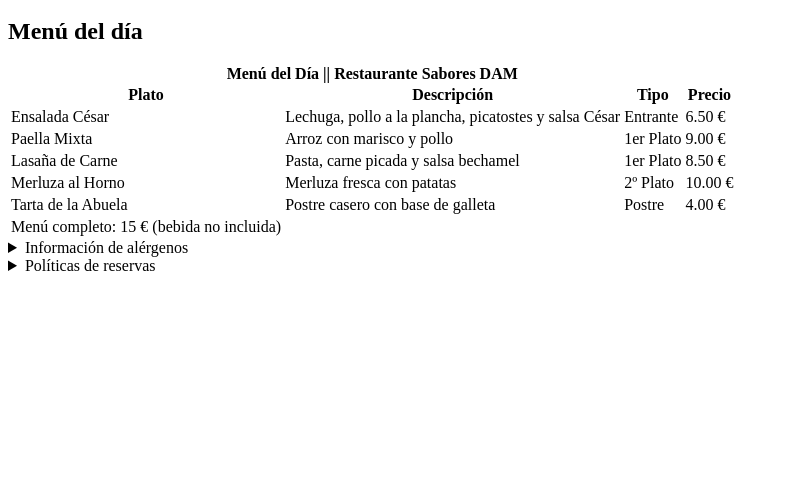
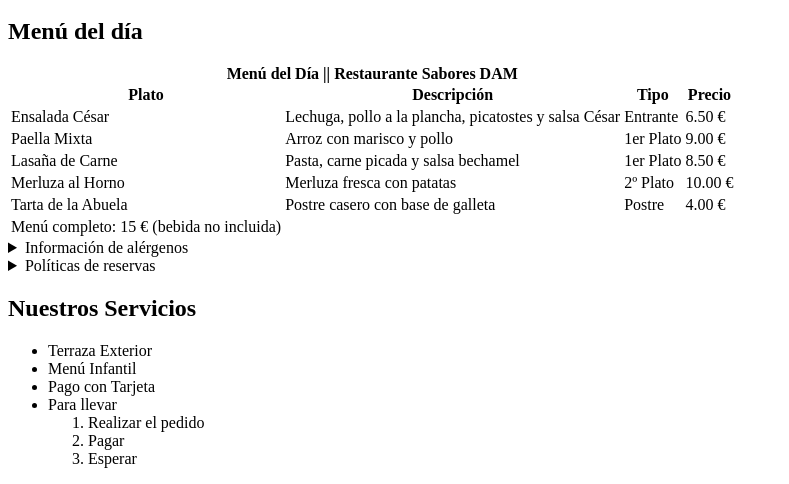
Before and after one commit to mikeyglezz/UD2-Ejercicio-HTML5-web-restaurante, a plain HTML site: page index.html in a window 1280 px wide. Shown: the part 363-847 px from the top of the page, without its empty margins (0-789 px from the left). Before the commit the page ends 800 px from the top, so only its background shows below. Drawn offline with Linux system fonts and the light colour scheme.

Commit message:
Añadimos la seccion de articulos junto las listas

```diff
--- a/index.html
+++ b/index.html
@@ -100,6 +100,21 @@
                 </ol>
             </details>
         </section>
+        <article>
+            <h2>Nuestros Servicios</h2>
+            <ul>
+                <li>Terraza Exterior</li>
+                <li>Menú Infantil</li>
+                <li>Pago con Tarjeta</li>
+                <li>Para llevar
+                    <ol>
+                        <li>Realizar el pedido</li>
+                        <li>Pagar</li>
+                        <li>Esperar</li>
+                    </ol>
+                </li>
+            </ul>
+        </article>
     </main>
 
 </body>
```
